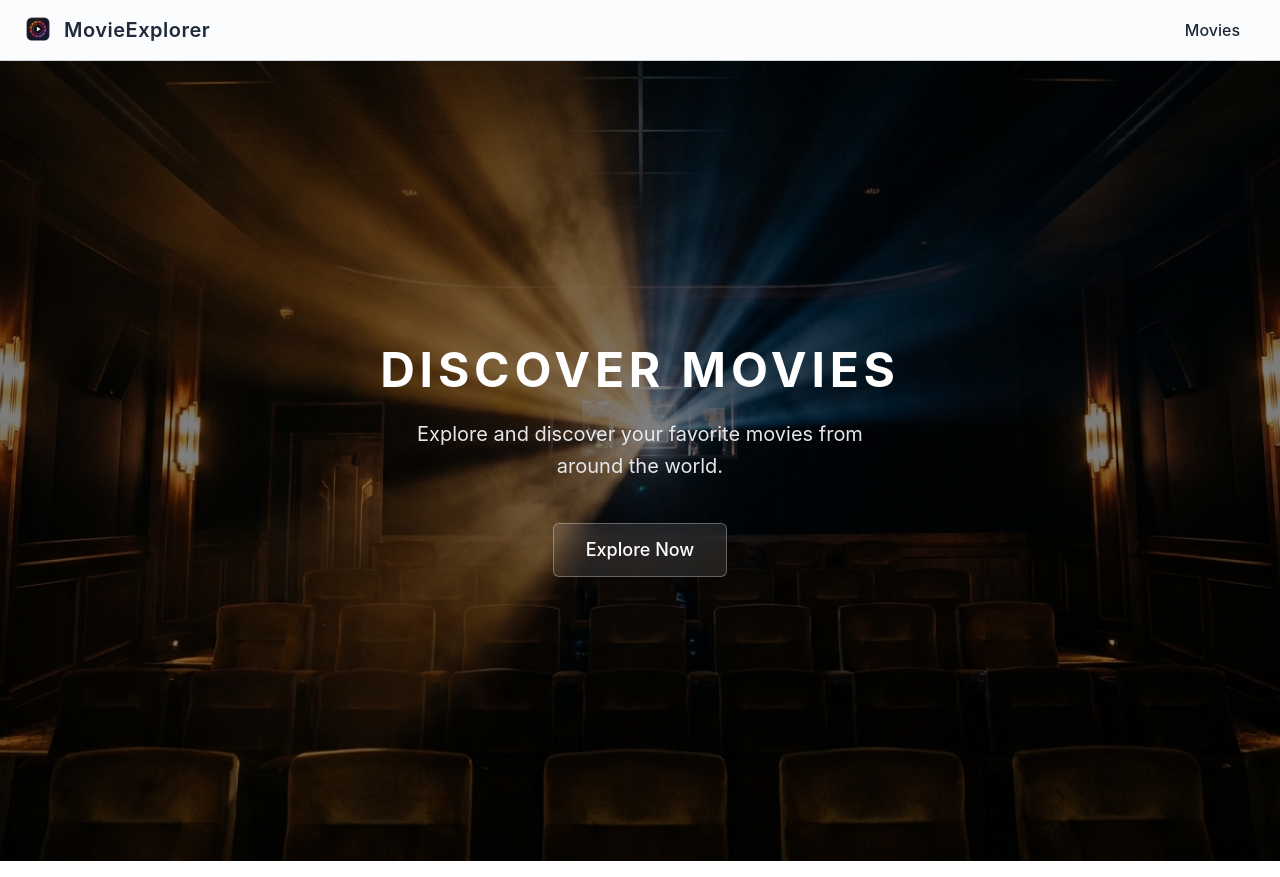
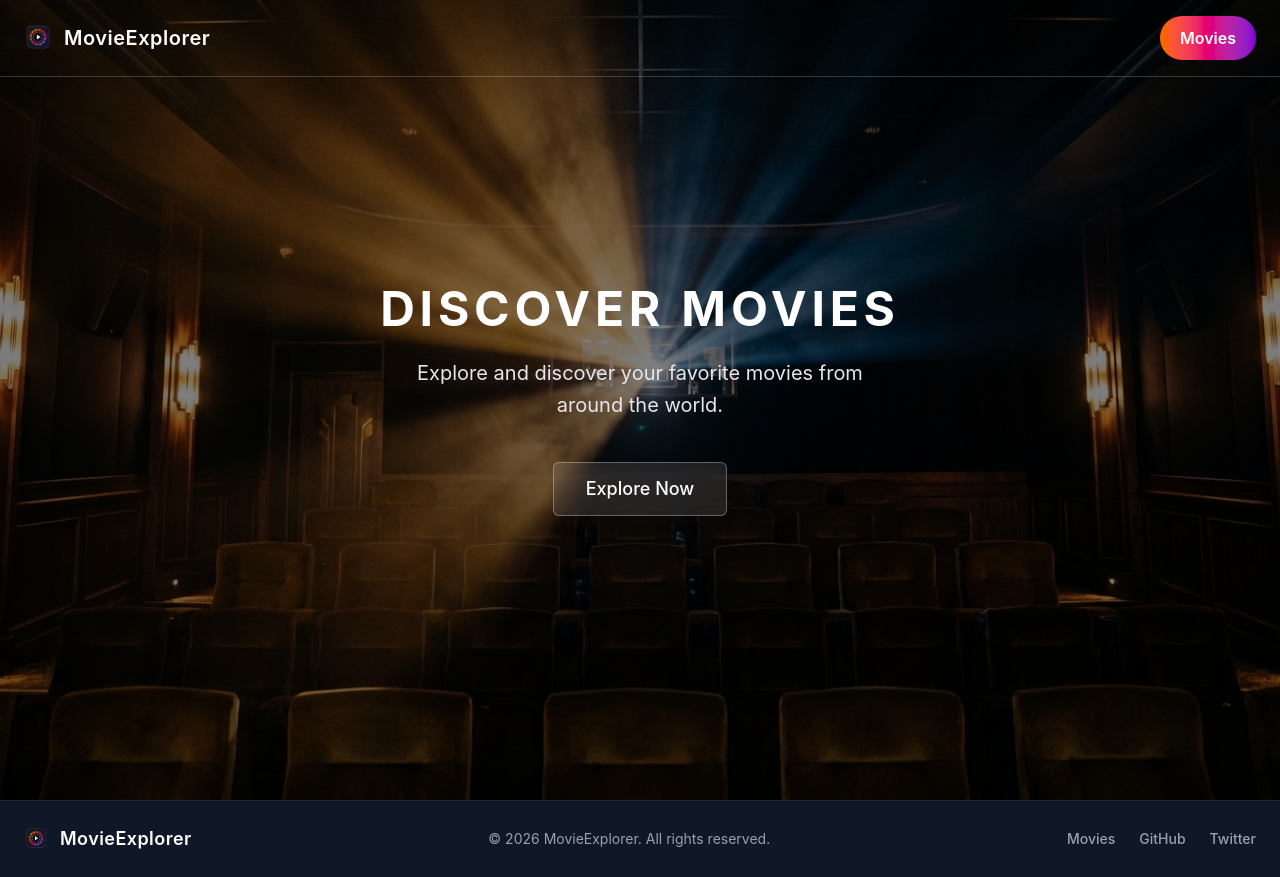
Before and after one commit to fardinfaruk-bd/Movie_Explorer, a React (Vite) app: page / in a window 1280 px wide. Built offline with nearby package versions, Linux system fonts and the light colour scheme.

Commit message:
Added Movie page and Design Search input section

```diff
--- a/src/Layout/RootLayout.jsx
+++ b/src/Layout/RootLayout.jsx
@@ -1,5 +1,6 @@
 import { Outlet } from 'react-router';
 import Navbar from '../components/Navbar';
+import Footer from '../components/Footer';
 
 
 const RootLayout = () => {
@@ -7,7 +8,7 @@ const RootLayout = () => {
         <div>
             <Navbar />
             <Outlet />
-            {/* <Footer /> */}
+            <Footer />
         </div>
     );
 };
--- /dev/null
+++ b/src/components/Footer.jsx
@@ -0,0 +1,50 @@
+import { Link } from 'react-router';
+import logo from '../assets/images/Logo.png';
+
+const Footer = () => {
+    return (
+        <footer className="w-full bg-gray-900 border-t border-gray-800 text-gray-400 py-6 px-6">
+            <div className="max-w-7xl mx-auto flex flex-col sm:flex-row items-center justify-between gap-4">
+
+                <Link to="/" className="flex items-center space-x-3 cursor-pointer">
+                    <img src={logo} alt="MovieExplorer Logo" className="w-6 h-6 object-contain" />
+                    <span className="text-lg font-semibold text-white tracking-wide">
+                        MovieExplorer
+                    </span>
+                </Link>
+
+                <p className="text-sm">
+                    © {new Date().getFullYear()} MovieExplorer. All rights reserved.
+                </p>
+
+                <div className="flex items-center space-x-6 text-sm font-medium">
+                    <Link
+                        to="/movies"
+                        className="hover:text-white transition-colors duration-200"
+                    >
+                        Movies
+                    </Link>
+                    <a
+                        href="https://github.com"
+                        target="_blank"
+                        rel="noreferrer"
+                        className="hover:text-white transition-colors duration-200"
+                    >
+                        GitHub
+                    </a>
+                    <a
+                        href="https://twitter.com"
+                        target="_blank"
+                        rel="noreferrer"
+                        className="hover:text-white transition-colors duration-200"
+                    >
+                        Twitter
+                    </a>
+                </div>
+
+            </div>
+        </footer>
+    );
+};
+
+export default Footer;
--- a/src/components/Navbar.jsx
+++ b/src/components/Navbar.jsx
@@ -1,24 +1,47 @@
+import { Link } from "react-router";
 import Logo from "../assets/images/Logo.png";
 
 const Navbar = () => {
   return (
-        <nav className="w-full border-b border-gray-300 bg-slate-50/50 backdrop-blur-sm px-6 py-4">
+    <nav className="absolute top-0 left-0 z-50 w-full border-b border-white/20 bg-transparent px-6 py-4">
       <div className="max-w-7xl mx-auto flex items-center justify-between">
-                {/* Logo and Brand Title */}
         <div className="flex items-center space-x-3 cursor-pointer">
-                    <img src={Logo} alt="MovieExplorer Logo" className="w-7 h-7 object-contain" />
-                    <span className="text-xl font-semibold tracking-wide text-gray-800">
+          <img
+            src={Logo}
+            alt="MovieExplorer Logo"
+            className="w-7 h-7 object-contain"
+          />
+          <span className="text-xl font-semibold tracking-wide text-white">
             MovieExplorer
           </span>
         </div>
 
         <div>
-                    <a
-                        href="#movies"
-                        className="px-4 py-2 text-gray-800 font-medium hover:text-blue-600 transition-colors duration-200"
+          <Link
+            to="/movies"
+            className="
+            px-5 py-2.5
+            text-white font-semibold
+            rounded-full
+
+            bg-gradient-to-r
+            from-orange-500
+            via-pink-600
+            to-purple-700
+
+            hover:bg-gradient-to-r
+            hover:from-purple-700
+            hover:via-pink-600
+            hover:to-orange-500
+
+            transition-all duration-300 ease-in-out
+            hover:shadow-lg hover:brightness-110
+            active:scale-95
+            inline-flex items-center justify-center
+        "
           >
             Movies
-                    </a>
+          </Link>
         </div>
       </div>
     </nav>
--- /dev/null
+++ b/src/components/SearchBar.jsx
@@ -0,0 +1,18 @@
+const SearchBar = ({ searchTerm, setSearchTerm }) => {
+    return (
+        <div className="relative w-full max-w-xl mx-auto">
+            <span className="absolute inset-y-0 left-0 flex items-center pl-4 pointer-events-none text-gray-400">
+                🔍
+            </span>
+            <input
+                type="text"
+                value={searchTerm}
+                onChange={(e) => setSearchTerm(e.target.value)}
+                placeholder="Search for a movie or show..."
+                className="w-full pl-11 pr-4 py-3 bg-gray-900/80 text-white placeholder-gray-400 rounded-full border border-gray-700 focus:outline-none focus:border-pink-500 focus:ring-2 focus:ring-pink-500/20 transition duration-200"
+            />
+        </div>
+    );
+};
+
+export default SearchBar;
--- a/src/pages/Hero.jsx
+++ b/src/pages/Homepage/Hero.jsx
@@ -1,5 +1,4 @@
-import HeroImage from "../assets/images/Hero_Image.png";
-
+import HeroImage from '../../assets/images/Hero_Image.png';
 const Hero = () => {
     return (
         <div
@@ -16,7 +15,6 @@ const Hero = () => {
                     DISCOVER MOVIES
                 </h1>
 
-                {/* Subtitle / Description */}
                 <p className="text-lg md:text-xl text-gray-200 max-w-lg leading-relaxed">
                     Explore and discover your favorite movies from around the world.
                 </p>
--- /dev/null
+++ b/src/pages/MoviePage/MoviePage.jsx
@@ -0,0 +1,66 @@
+import { useState, useEffect } from "react";
+import MovieCard from "../components/MovieCard";
+import SearchBar from "../components/SearchBar";
+
+const MoviesPage = () => {
+    const [movies, setMovies] = useState([]);
+    const [searchTerm, setSearchTerm] = useState("girls"); // Default query
+    const [loading, setLoading] = useState(false);
+
+    useEffect(() => {
+        const fetchMovies = async () => {
+            if (!searchTerm.trim()) {
+                setMovies([]);
+                return;
+            }
+
+            setLoading(true);
+            try {
+                const response = await fetch(
+                    `https://api.tvmaze.com/search/shows?q=${encodeURIComponent(searchTerm)}`
+                );
+                const data = await response.json();
+                setMovies(data);
+            } catch (error) {
+                console.error("Error fetching movies:", error);
+            } finally {
+                setLoading(false);
+            }
+        };        const timer = setTimeout(() => {
+            fetchMovies();
+        }, 400);
+
+        return () => clearTimeout(timer);
+    }, [searchTerm]);
+
+    return (
+        <div className="min-h-screen bg-gray-950 text-white pt-24 pb-12 px-6">
+            <div className="max-w-7xl mx-auto space-y-10">
+                <div className="text-center space-y-4">
+                    <h1 className="text-3xl sm:text-4xl font-bold tracking-tight">
+                        Browse Movies
+                    </h1>
+                    <SearchBar searchTerm={searchTerm} setSearchTerm={setSearchTerm} />
+                </div>
+
+                {loading ? (
+                    <div className="flex justify-center items-center py-20 text-gray-400">
+                        <span className="animate-pulse text-lg">Searching movies...</span>
+                    </div>
+                ) : movies.length > 0 ? (
+                    <div className="grid grid-cols-1 sm:grid-cols-2 md:grid-cols-3 lg:grid-cols-4 xl:grid-cols-5 gap-6">
+                        {movies.map((movie) => (
+                            <MovieCard key={movie.show.id} movie={movie} />
+                        ))}
+                    </div>
+                ) : (
+                    <div className="text-center py-20 text-gray-400">
+                        <p className="text-lg">No movies found for "{searchTerm}".</p>
+                    </div>
+                )}
+            </div>
+        </div>
+    );
+};
+
+export default MoviesPage;
--- a/src/router/Router.jsx
+++ b/src/router/Router.jsx
@@ -1,6 +1,6 @@
 import { createBrowserRouter } from "react-router";
-import Hero from "../pages/Hero";
 import RootLayout from "../Layout/RootLayout";
+import Hero from "../pages/Homepage/Hero";
 
 export const router = createBrowserRouter([
     {
```
Lines whose indentation alone changed are shown as unchanged.
